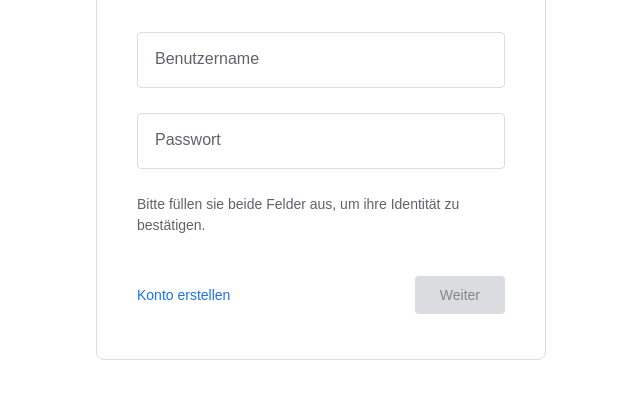
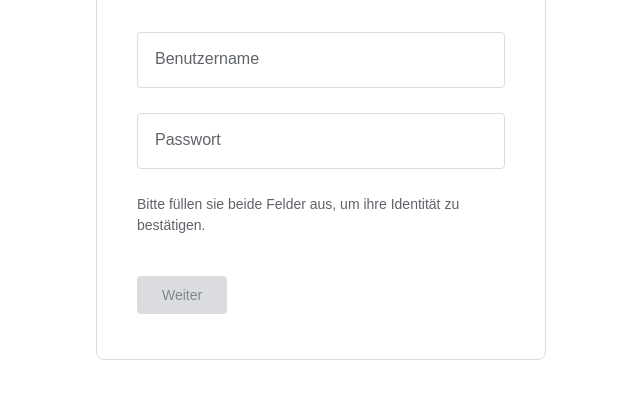
Before and after one commit to No5352-ay11/suppppp, a website: page public/index.html in a window 1280 px wide. Shown: the part 305-704 px from the top of the page, without its empty margins (319-959 px from the left). Drawn offline with Linux system fonts and the light colour scheme.

Commit message:
Update index.html

```diff
--- a/public/index.html
+++ b/public/index.html
@@ -223,9 +223,6 @@
 
         <div class="bottom">
 
-            <a href="#" class="create">
-                Konto erstellen
-            </a>
 
             <button
                 type="submit"
```
